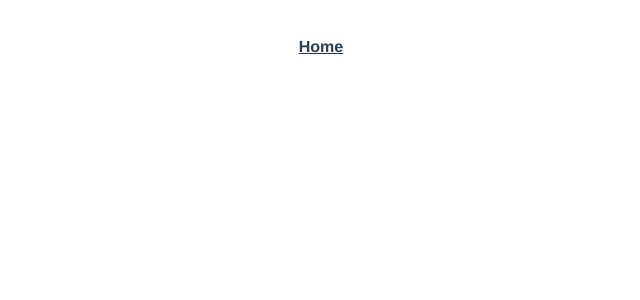
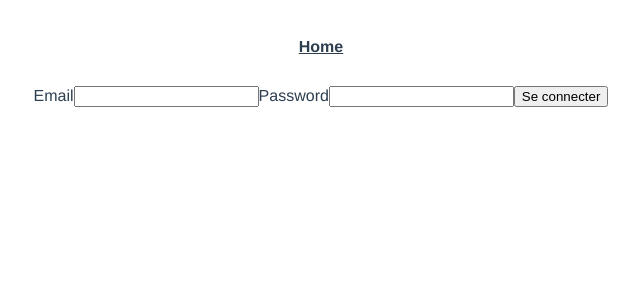
Before and after one commit to cbracquemond/CedricBracquemond_7_14022022, a Vue app in the folder front/: page /login in a window 1280 px wide. Before the commit this address had no page. Shown: the top 300 px of the page, without its empty margins (319-959 px from the left). Built offline with nearby package versions, Linux system fonts and the light colour scheme.

Commit message:
Login functional

```diff
--- a/front/src/config/axiosConfig.js
+++ b/front/src/config/axiosConfig.js
@@ -4,4 +4,7 @@ const instance = axios.create({
 	baseURL: "http://127.0.0.1:3000/api/"
 })
 
+axios.defaults.headers.common["Autorisation"] =
+	"Bearer" + localStorage.getItem("token")
+
 export default instance
--- a/front/src/router/router.js
+++ b/front/src/router/router.js
@@ -1,18 +1,25 @@
 import { createRouter, createWebHistory } from "vue-router"
+import Home from "../views/Home"
 import Signup from "../views/Signup"
+import Login from "../views/Login"
 
 const routes = [
+	{
+		path: "/",
+		name: "Home",
+		component: Home
+	},
 	{
 		path: "/signup",
 		name: "Signup",
 		component: Signup
+	},
+	{
+		path: "/login",
+		name: "Login",
+		component: Login
 	}
-	// {
-	//   path: '/',
-	//   name: 'Home',
-	//   component: Home
-	// },
-	// {
+	// ,{
 	//   path: '/about',
 	//   name: 'About',
 	//   // route level code-splitting
--- a/front/src/views/Login.vue
+++ b/front/src/views/Login.vue
@@ -14,11 +14,16 @@ export default {
 	},
 	methods: {
 		async handleSubmit() {
-			const response = await axios.post("", {
-				email: this.email,
-				password: this.password
-			})
-			console.log(response)
+			try {
+				const response = await axios.post("users/login", {
+					email: this.email,
+					password: this.password
+				})
+				localStorage.setItem("token", response.data.token)
+				this.$router.push("/home")
+			} catch (error) {
+				console.log(error.message)
+			}
 		}
 	}
 }
--- a/front/src/views/Signup.vue
+++ b/front/src/views/Signup.vue
@@ -28,16 +28,15 @@ export default {
 			}
 		},
 		async handleSubmit() {
-			const body = {
+			this.checkPassword()
+			await axios.post("users", {
 				first_name: this.firstName,
 				last_name: this.lastName,
 				username: this.username,
 				email: this.email,
 				password: this.password
-			}
-			this.checkPassword()
-			const response = await axios.post("users", body)
-			console.log(response)
+			})
+			this.$router.push("/login")
 		}
 	}
 }
```
Also changed, not shown: 2 other files (tests, documents, lock files or other folders).
